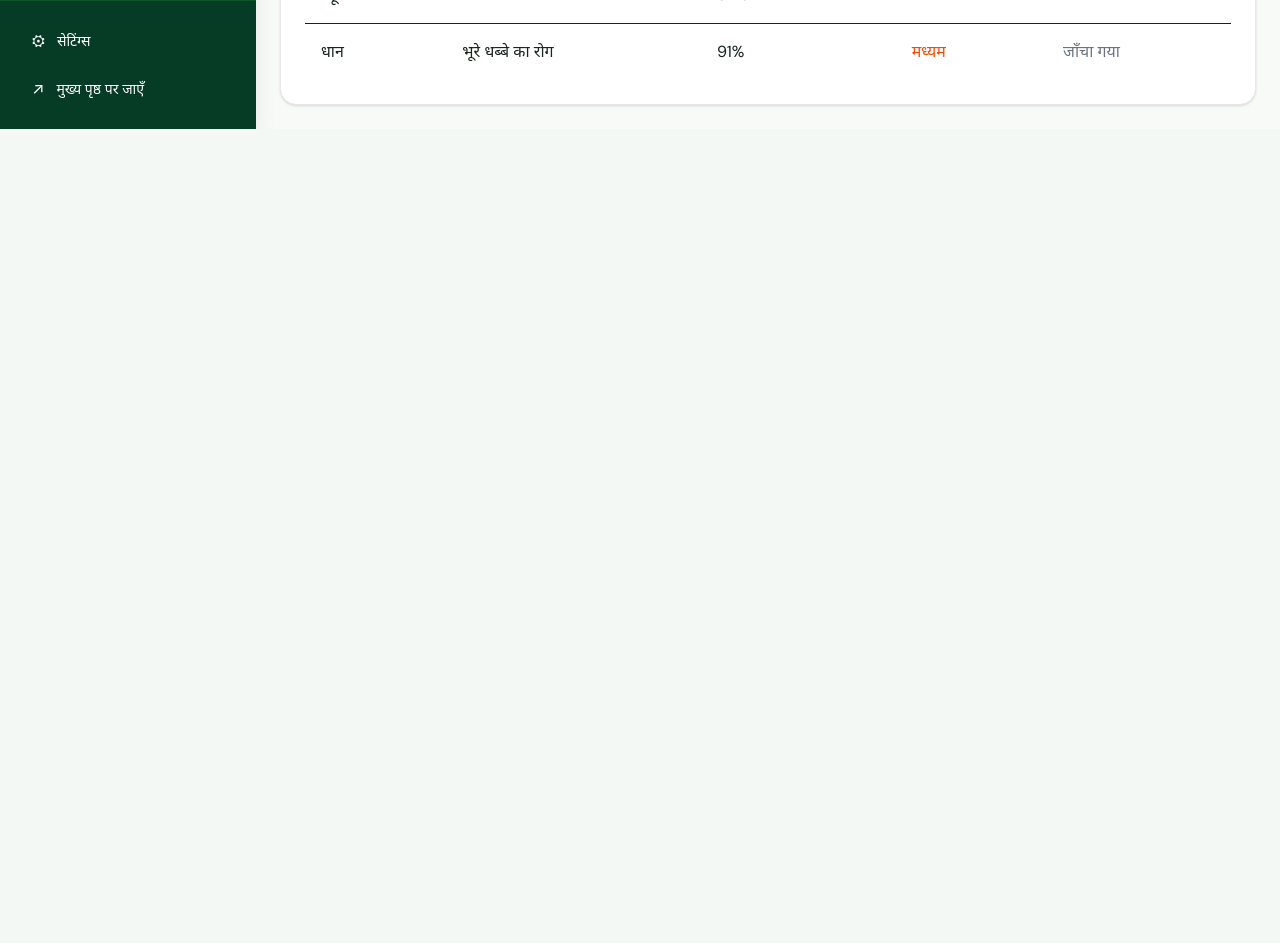
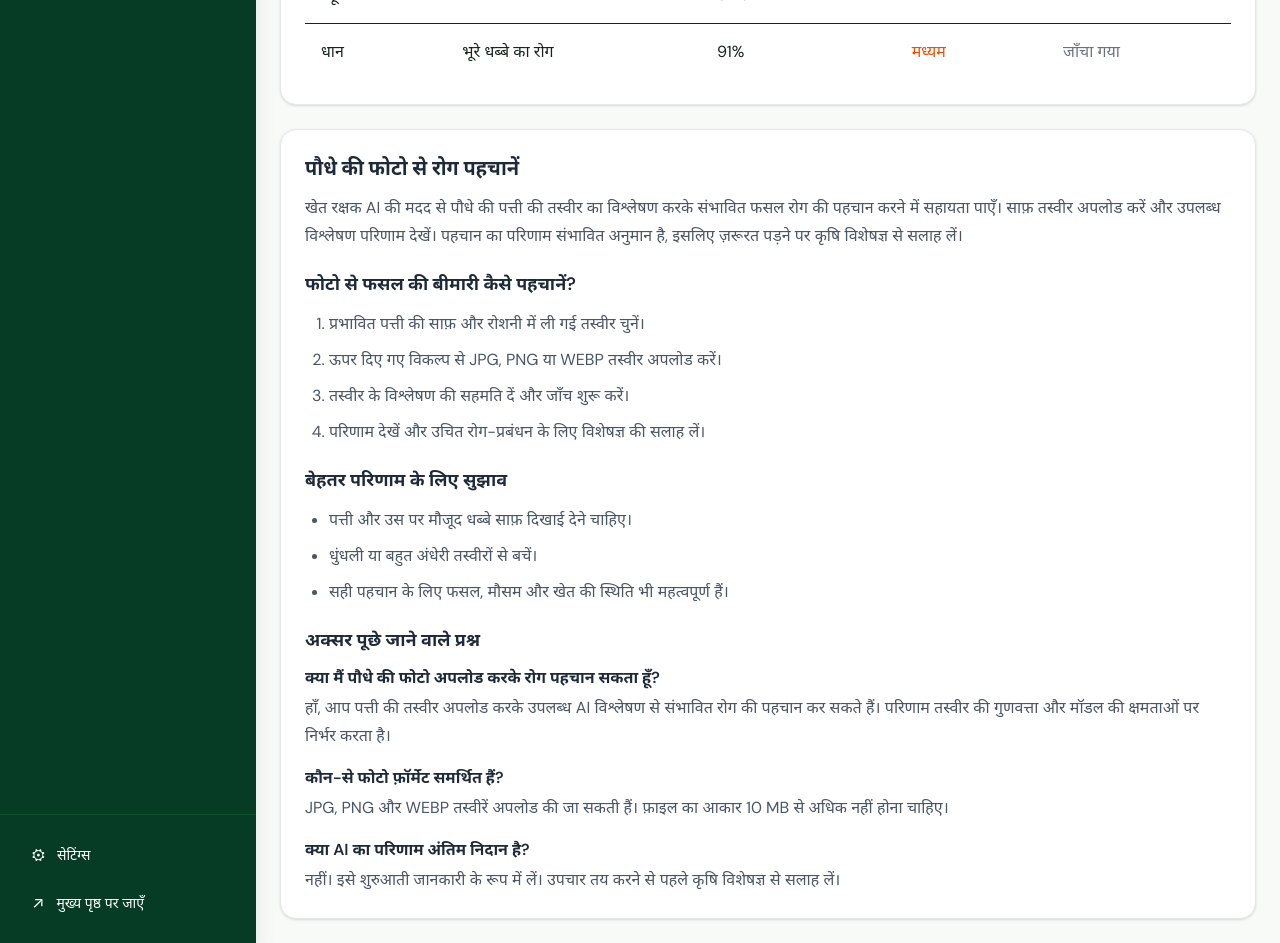
Before and after one commit to baibhaw124/khetrakshak-AI, a React (Vite) app: page /disease-detection in a window 1280 px wide. Shown: the part 1080-2023 px from the top of the page. Before the commit the page ends 1209 px from the top, so only its background shows below. Built offline with nearby package versions, Linux system fonts and the light colour scheme.

Commit message:
Improve disease detection SEO

```diff
--- a/src/pages/DiseaseDetection.jsx
+++ b/src/pages/DiseaseDetection.jsx
@@ -448,6 +448,7 @@ function DiseaseDetection() {
                 </p>
 
               </div>
+
             </div>
 
           ) : (
@@ -497,8 +498,8 @@ function DiseaseDetection() {
 
                   <div
                     className={`rounded-full px-4 py-2 text-sm font-bold ${result.disease?.toLowerCase().includes("healthy")
-                        ? "bg-green-100 text-green-700"
-                        : "bg-red-100 text-red-700"
+                      ? "bg-green-100 text-green-700"
+                      : "bg-red-100 text-red-700"
                       }`}
                   >
                     {hi
@@ -653,6 +654,122 @@ function DiseaseDetection() {
 
       </div>
 
+      {/* SEO Content: Crop Disease Detection */}
+      <section className="rounded-2xl border border-gray-200 bg-white p-6 shadow-sm space-y-5">
+        <div>
+          <h2 className="text-xl font-bold text-gray-800">
+            {hi
+              ? "पौधे की फोटो से रोग पहचानें"
+              : "AI Crop Disease Detection from a Leaf Photo"}
+          </h2>
+          <p className="mt-3 leading-7 text-gray-600">
+            {hi
+              ? "खेत रक्षक AI की मदद से पौधे की पत्ती की तस्वीर का विश्लेषण करके संभावित फसल रोग की पहचान करने में सहायता पाएँ। साफ़ तस्वीर अपलोड करें और उपलब्ध विश्लेषण परिणाम देखें। पहचान का परिणाम संभावित अनुमान है, इसलिए ज़रूरत पड़ने पर कृषि विशेषज्ञ से सलाह लें।"
+              : "Use Khetrakshak AI to analyze a crop leaf photo and check for potential plant diseases. Upload a clear image to view the available analysis. Results are potential identifications, not a guaranteed diagnosis, so consult an agricultural expert when needed."}
+          </p>
+        </div>
+
+        <div>
+          <h2 className="text-lg font-semibold text-gray-800">
+            {hi
+              ? "फोटो से फसल की बीमारी कैसे पहचानें?"
+              : "How to Detect Crop Disease from a Photo"}
+          </h2>
+          <ol className="mt-3 list-decimal space-y-2 pl-6 leading-7 text-gray-600">
+            <li>
+              {hi
+                ? "प्रभावित पत्ती की साफ़ और रोशनी में ली गई तस्वीर चुनें।"
+                : "Choose a clear, well-lit photo of the affected leaf."}
+            </li>
+            <li>
+              {hi
+                ? "ऊपर दिए गए विकल्प से JPG, PNG या WEBP तस्वीर अपलोड करें।"
+                : "Upload a JPG, PNG, or WEBP image using the upload control above."}
+            </li>
+            <li>
+              {hi
+                ? "तस्वीर के विश्लेषण की सहमति दें और जाँच शुरू करें।"
+                : "Acknowledge image processing and start the analysis."}
+            </li>
+            <li>
+              {hi
+                ? "परिणाम देखें और उचित रोग-प्रबंधन के लिए विशेषज्ञ की सलाह लें।"
+                : "Review the result and seek expert advice for appropriate disease management."}
+            </li>
+          </ol>
+        </div>
+
+        <div>
+          <h2 className="text-lg font-semibold text-gray-800">
+            {hi ? "बेहतर परिणाम के लिए सुझाव" : "Tips for a Better Leaf Photo"}
+          </h2>
+          <ul className="mt-3 list-disc space-y-2 pl-6 leading-7 text-gray-600">
+            <li>
+              {hi
+                ? "पत्ती और उस पर मौजूद धब्बे साफ़ दिखाई देने चाहिए।"
+                : "Keep the leaf and any visible spots in focus."}
+            </li>
+            <li>
+              {hi
+                ? "धुंधली या बहुत अंधेरी तस्वीरों से बचें।"
+                : "Avoid blurry or very dark images."}
+            </li>
+            <li>
+              {hi
+                ? "सही पहचान के लिए फसल, मौसम और खेत की स्थिति भी महत्वपूर्ण हैं।"
+                : "Crop type, weather, and field conditions also matter when identifying a disease."}
+            </li>
+          </ul>
+        </div>
+
+        <div>
+          <h2 className="text-lg font-semibold text-gray-800">
+            {hi ? "अक्सर पूछे जाने वाले प्रश्न" : "Frequently Asked Questions"}
+          </h2>
+
+          <div className="mt-3 space-y-4">
+            <div>
+              <h3 className="font-semibold text-gray-800">
+                {hi
+                  ? "क्या मैं पौधे की फोटो अपलोड करके रोग पहचान सकता हूँ?"
+                  : "Can I identify a plant disease by uploading a photo?"}
+              </h3>
+              <p className="mt-1 leading-7 text-gray-600">
+                {hi
+                  ? "हाँ, आप पत्ती की तस्वीर अपलोड करके उपलब्ध AI विश्लेषण से संभावित रोग की पहचान कर सकते हैं। परिणाम तस्वीर की गुणवत्ता और मॉडल की क्षमताओं पर निर्भर करता है।"
+                  : "You can upload a leaf photo for AI-assisted analysis of potential diseases. Results depend on image quality and the model's capabilities."}
+              </p>
+            </div>
+
+            <div>
+              <h3 className="font-semibold text-gray-800">
+                {hi
+                  ? "कौन-से फोटो फ़ॉर्मेट समर्थित हैं?"
+                  : "Which image formats are supported?"}
+              </h3>
+              <p className="mt-1 leading-7 text-gray-600">
+                {hi
+                  ? "JPG, PNG और WEBP तस्वीरें अपलोड की जा सकती हैं। फ़ाइल का आकार 10 MB से अधिक नहीं होना चाहिए।"
+                  : "JPG, PNG, and WEBP images are supported, with a maximum file size of 10 MB."}
+              </p>
+            </div>
+
+            <div>
+              <h3 className="font-semibold text-gray-800">
+                {hi
+                  ? "क्या AI का परिणाम अंतिम निदान है?"
+                  : "Is the AI result a definitive diagnosis?"}
+              </h3>
+              <p className="mt-1 leading-7 text-gray-600">
+                {hi
+                  ? "नहीं। इसे शुरुआती जानकारी के रूप में लें। उपचार तय करने से पहले कृषि विशेषज्ञ से सलाह लें।"
+                  : "No. Treat it as preliminary information and consult an agricultural expert before deciding on treatment."}
+              </p>
+            </div>
+          </div>
+        </div>
+      </section>
+
     </div >
   );
 }
--- a/src/usePageSEO.js
+++ b/src/usePageSEO.js
@@ -17,14 +17,14 @@ const pageSEO = {
   },
   disease: {
     en: {
-      title: "Crop Disease Detection with AI | Khetrakshak AI",
+      title: "Crop Disease Detection from Photo | Khetrakshak AI",
       description:
-        "Upload a crop leaf image to check for potential diseases using AI-assisted crop disease analysis.",
+        "Upload a crop leaf photo to identify potential plant diseases with AI-assisted analysis. Explore preliminary crop health insights and disease prevention guidance.",
     },
     hi: {
-      title: "AI से फसल रोग की पहचान | खेत रक्षक AI",
+      title: "पौधे की फोटो से रोग पहचानें | खेत रक्षक AI",
       description:
-        "पत्तियों की तस्वीर अपलोड करके AI की सहायता से संभावित फसल रोगों की पहचान करें।",
+        "पत्ती की साफ तस्वीर अपलोड करके AI की मदद से संभावित फसल रोग पहचानें और फसल की देखभाल व रोकथाम की शुरुआती जानकारी पाएं।",
     },
   },
   cropHealth: {
```
